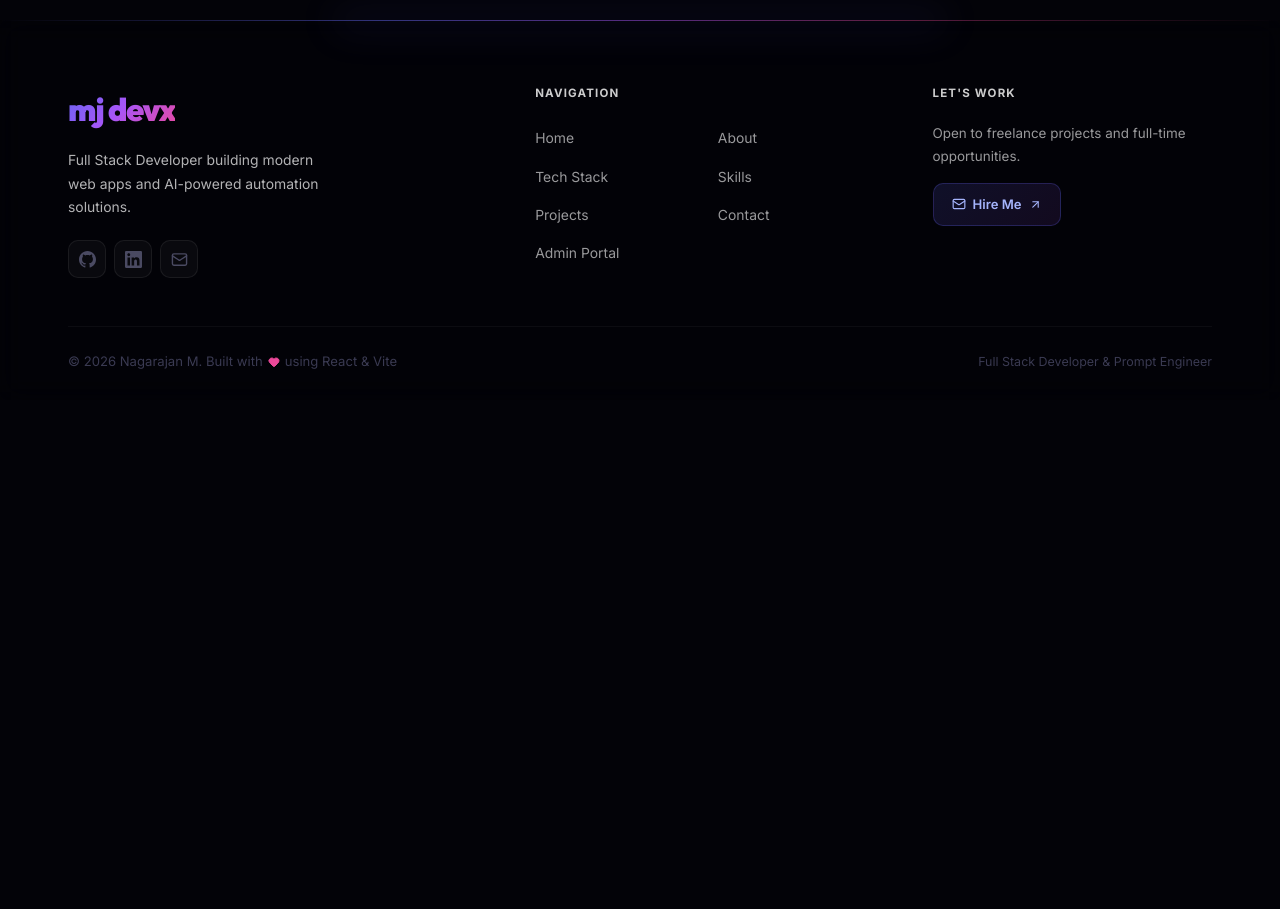
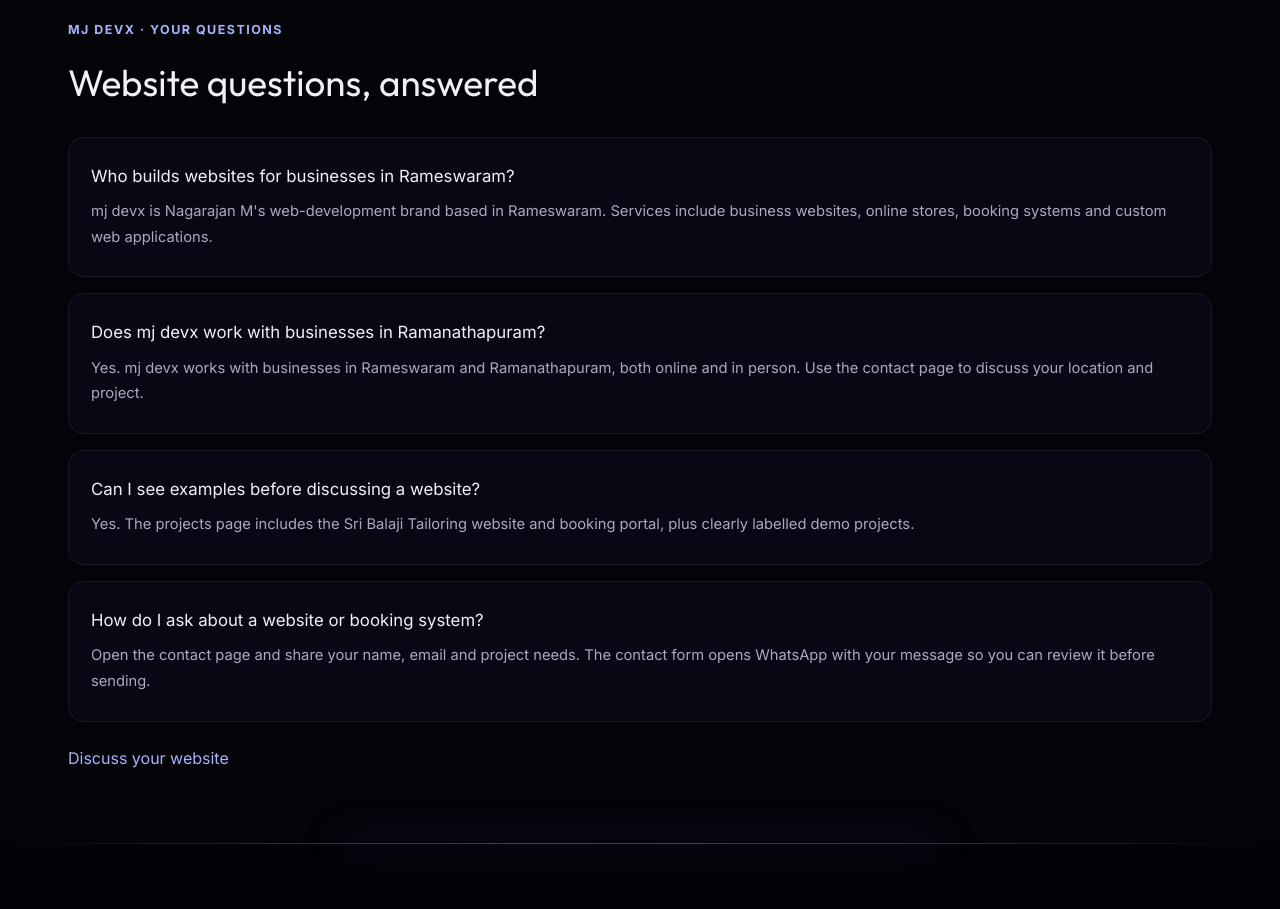
Before and after one commit to nagaraj4647/portfolio, a React (Vite) app: page / in a window 1280 px wide. Shown: the part 1880-2789 px from the top of the page. Before the commit the page ends 2280 px from the top, so only its background shows below. Built offline with nearby package versions, Linux system fonts and the light colour scheme; no server answers.

Commit message:
Add visible local website FAQs and matching structured data
Added a LocalFAQ component with predefined FAQs and schema.

```diff
--- a/src/components/Hero.jsx
+++ b/src/components/Hero.jsx
@@ -357,6 +357,7 @@ export default function Hero() {
       `}</style>
     </section>
     <LocalServices />
+    <LocalFAQ />
     <style>{`/* Keep the portfolio's glass-card palette. */
 .local-services { padding-top: 48px; padding-bottom: 88px; }
 .local-services-eyebrow { color: #a5b4fc; font-size: .78rem; font-weight: 700; letter-spacing: .12em; margin-bottom: 14px; }
@@ -429,3 +430,41 @@ function LocalServices() {
     </section>
   );
 }
+
+
+const localFaqs = [
+  { question: 'Who builds websites for businesses in Rameswaram?', answer: "mj devx is Nagarajan M's web-development brand based in Rameswaram. Services include business websites, online stores, booking systems and custom web applications." },
+  { question: 'Does mj devx work with businesses in Ramanathapuram?', answer: 'Yes. mj devx works with businesses in Rameswaram and Ramanathapuram, both online and in person. Use the contact page to discuss your location and project.' },
+  { question: 'Can I see examples before discussing a website?', answer: 'Yes. The projects page includes the Sri Balaji Tailoring website and booking portal, plus clearly labelled demo projects.' },
+  { question: 'How do I ask about a website or booking system?', answer: 'Open the contact page and share your name, email and project needs. The contact form opens WhatsApp with your message so you can review it before sending.' },
+];
+
+function LocalFAQ() {
+  const schema = {
+    '@context': 'https://schema.org',
+    '@type': 'FAQPage',
+    '@id': 'https://mjdevx.vercel.app/#website-faq',
+    mainEntity: localFaqs.map(({ question, answer }) => ({
+      '@type': 'Question', name: question,
+      acceptedAnswer: { '@type': 'Answer', text: answer },
+    })),
+  };
+  return (
+    <section id="website-faq" className="section" aria-labelledby="website-faq-title" style={{ paddingTop: 0, paddingBottom: 72 }}>
+      <div className="container">
+        <p className="local-services-eyebrow">MJ DEVX · YOUR QUESTIONS</p>
+        <h2 id="website-faq-title" style={{ fontFamily: "'Outfit', 'Inter', sans-serif", fontSize: 'clamp(1.6rem, 3vw, 2.3rem)', marginBottom: 24 }}>Website questions, answered</h2>
+        <div style={{ display: 'grid', gap: 16 }}>
+          {localFaqs.map(({ question, answer }) => (
+            <article key={question} className="local-service-card">
+              <h3 style={{ fontSize: '1.05rem', lineHeight: 1.5, marginBottom: 10 }}>{question}</h3>
+              <p>{answer}</p>
+            </article>
+          ))}
+        </div>
+        <Link to="/contact" style={{ display: 'inline-block', marginTop: 24, color: '#a5b4fc' }}>Discuss your website</Link>
+      </div>
+      <script type="application/ld+json" dangerouslySetInnerHTML={{ __html: JSON.stringify(schema).replace(/</g, '\u003c') }} />
+    </section>
+  );
+}
```
